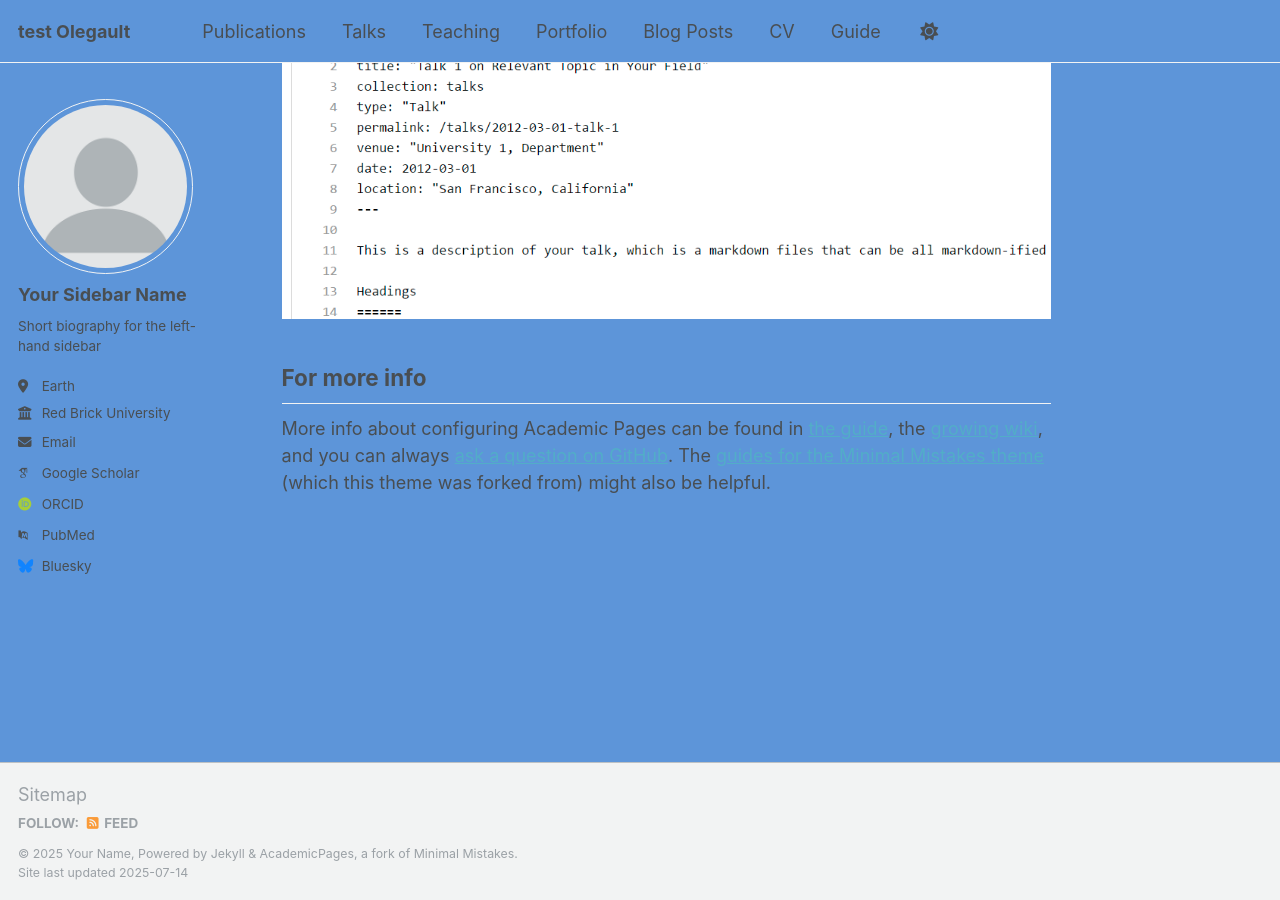
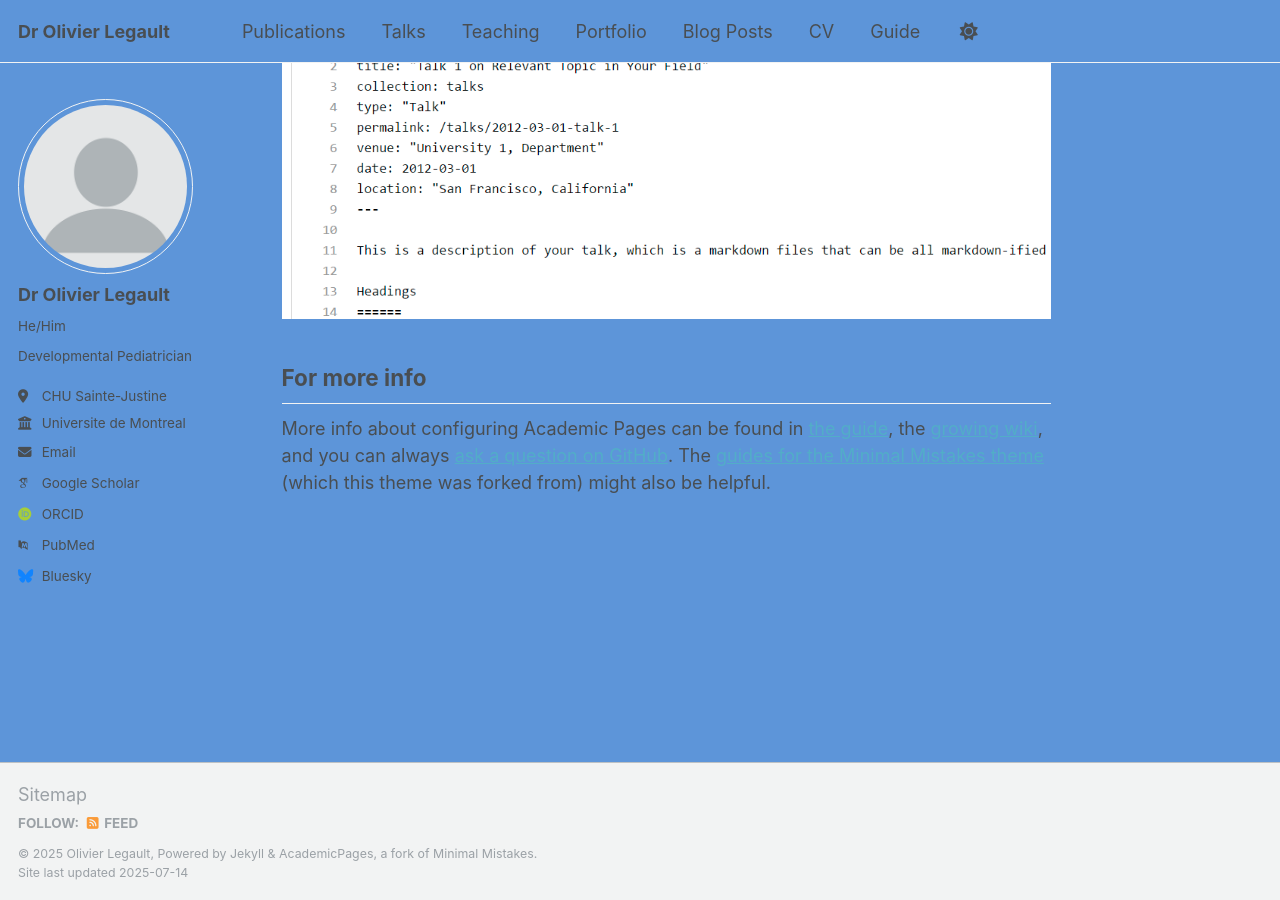
Before and after one commit to olivierrlegault/DrOlivierLegault, a Jekyll site: the page built from _pages/about.md, in a window 1280 px wide and 900 px high, scrolled down 2852 px. Built offline with Jekyll 4.4.1, drawn with Linux system fonts in a browser that asks for light colours; some web fonts are replaced; a script that is not in the unit is left out.

Commit message:
Update _config.yml

```diff
--- a/_config.yml
+++ b/_config.yml
@@ -9,13 +9,13 @@
 # Basic Site Settings
 locale                   : "en-US"
 site_theme               : "default"
-title                    : "test Olegault"
+title                    : "Dr Olivier Legault"
 title_separator          : "-"
-name                     : &name "Your Name"
-description              : &description "personal description"
-url                      : https://academicpages.github.io # the base hostname & protocol for your site e.g. "https://[your GitHub username].github.io" or if you already have some other page hosted on Github then use "https://[your GitHub username].github.io/[Your Repo Name]"
-baseurl                  : "" # the subpath of your site, e.g. "/blog"
-repository               : "academicpages/academicpages.github.io"
+name                     : &name "Olivier Legault"
+description              : &description "Developmental Pediatrician"
+url                      : https://olivierrlegault.github.io # the base hostname & protocol for your site e.g. "https://[your GitHub username].github.io" or if you already have some other page hosted on Github then use "https://[your GitHub username].github.io/[Your Repo Name]"
+baseurl                  : "/test" # the subpath of your site, e.g. "/blog"
+repository               : "test/olivierrlegault.github.io"
 
 # Site Author - The following control what appear as part of the author content on the side bar.
 #               If a field is blank the icon and link will not appear, otherwise it will be shown.
@@ -23,11 +23,11 @@ repository               : "academicpages/academicpages.github.io"
 author:
   # Biographic information
   avatar           : "profile.png"
-  name             : "Your Sidebar Name"
-  pronouns         : # example: "she/her"
-  bio              : "Short biography for the left-hand sidebar"
-  location         : "Earth"
-  employer         : "Red Brick University"
+  name             : "Dr Olivier Legault"
+  pronouns         : "He/Him"
+  bio              : "Developmental Pediatrician"
+  location         : "CHU Sainte-Justine"
+  employer         : "Universite de Montreal"
   uri              : # URL
   email            : "none@example.org"
 
```
